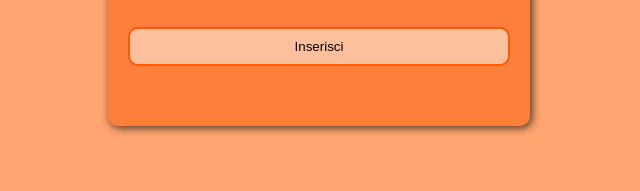
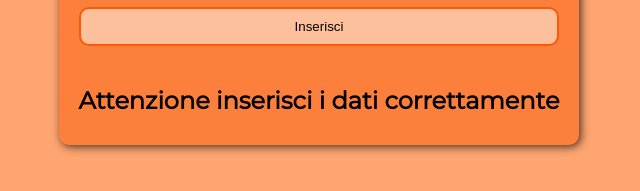
Before and after one commit to fabrynet/js-lista-cognomi, a plain HTML site: page index.html in a window 1280 px wide. Both pictures are taken after a click on the button "Inserisci". Shown: the part 401-592 px from the top of the page, without its empty margins (321-961 px from the left). Drawn offline with Linux system fonts and the light colour scheme.

Commit message:
Gestione errori di input su tag h2 invece che su alert JS.

```diff
--- a/index.html
+++ b/index.html
@@ -15,6 +15,7 @@
         <button id="insertSurname" class="btn" type="button" name="button">Inserisci</button>
 
         <h2 id="result"></h2>
+        <h2 id="error"></h2>
         <ol id="list"></ol>
 
       </div>
--- a/script.js
+++ b/script.js
@@ -6,18 +6,22 @@ var surname = document.getElementById('surname');
 var users = ["Bianco","Rossi","Magellano","Tarantino","Cervellera"];
 var result = document.getElementById('result');
 var list = document.getElementById('list');
+var error = document.getElementById('error');
 
 btn.addEventListener('click', function() {
 
+  error.className = "hidden";
   result.className = "hidden";
   list.innerHTML = "";
   list.className = "hidden";
 
-  if (surname.value) {
+  if (surname.value && isNaN(surname.value)) {
     var presente = false;
     for (var i = 0; i < users.length; i++) {
       if (users[i] == surname.value) {
-        alert("Attenzione il tuo cognome è già presente!");
+        error.innerHTML = "Attenzione il tuo cognome è già presente!";
+        error.className = "show";
+        // alert("Attenzione il tuo cognome è già presente!");
         presente = true;
       }
     }
@@ -33,12 +37,14 @@ btn.addEventListener('click', function() {
           index = i;
         }
       }
+      result.innerHTML = "Il tuo cognome è stato inserito nella " + (index + 1) + " posizione";
       result.className = "show";
-      result.innerHTML = "Il tuo cognome è stato inserito nella " + (index + 1) + " posizione";
       list.className = "show";
     }
   } else {
-    alert("Attenzione inserisci il tuo cognome");
+    error.innerHTML = "Attenzione inserisci i dati correttamente";
+    error.className = "show";
+    // alert("Attenzione inserisci il tuo cognome");
   }
 
 
```
